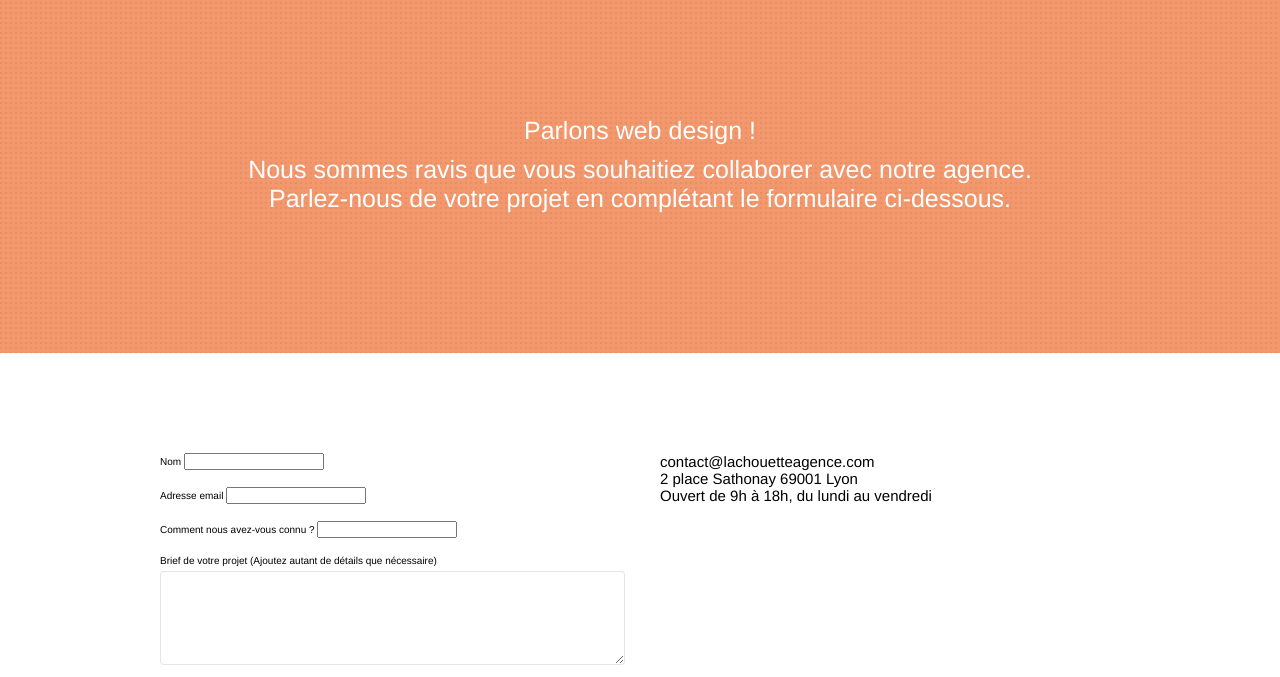
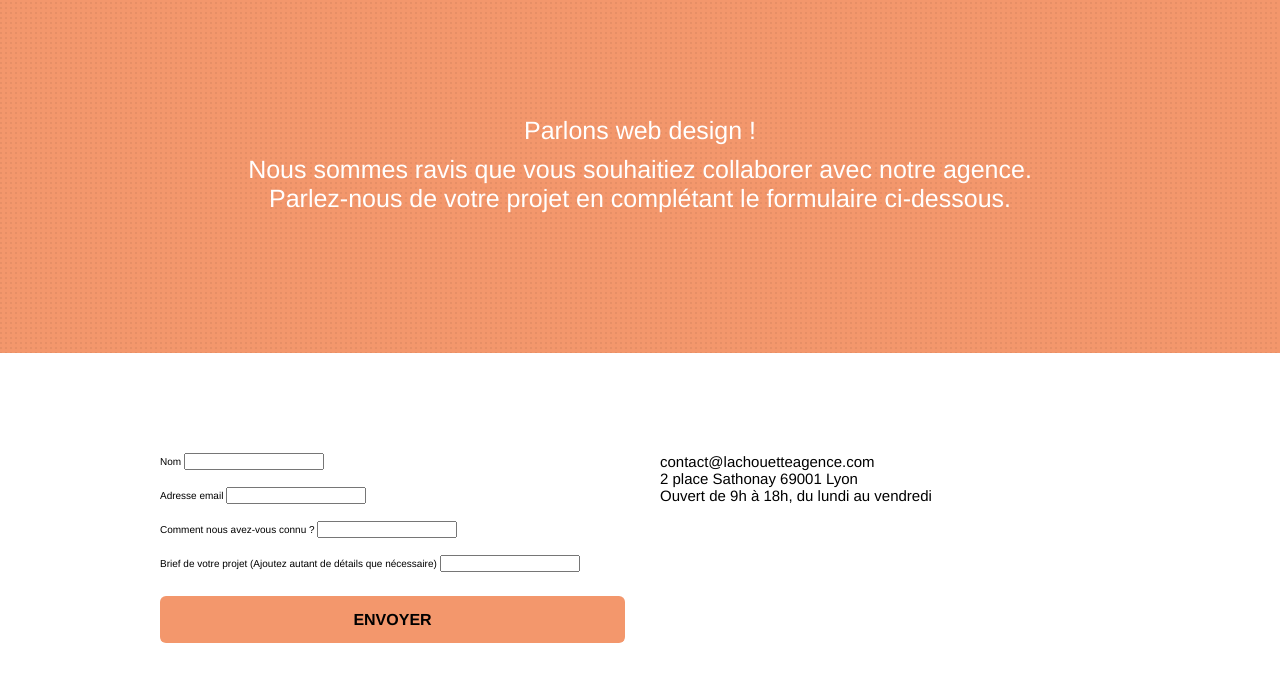
Before and after one commit to Ces0715/PROJET4-modify, a website: page contact.html in a window 1280 px wide. Shown: the part 123-800 px from the top of the page. Drawn offline with Linux system fonts and the light colour scheme; files that its build step writes are made by us from their sources.

Commit message:
message label

```diff
--- a/contact.html
+++ b/contact.html
@@ -78,9 +78,8 @@
 						</div>
 
 						<div class="form-group">
-							<label>
-								Brief de votre projet (Ajoutez autant de détails que nécessaire)<br>
-							</label><textarea id="message" class="form-control" rows="4" cols="50" required></textarea>
+							<label for ="message">Brief de votre projet (Ajoutez autant de détails que nécessaire)</label>
+							<input id="message" type="form-control">
 						</div>
 						</form>
 						<button class="bloc-button btn btn-lg btn-block cta-hero btn-atomic-tangerine" type="submit">
```
